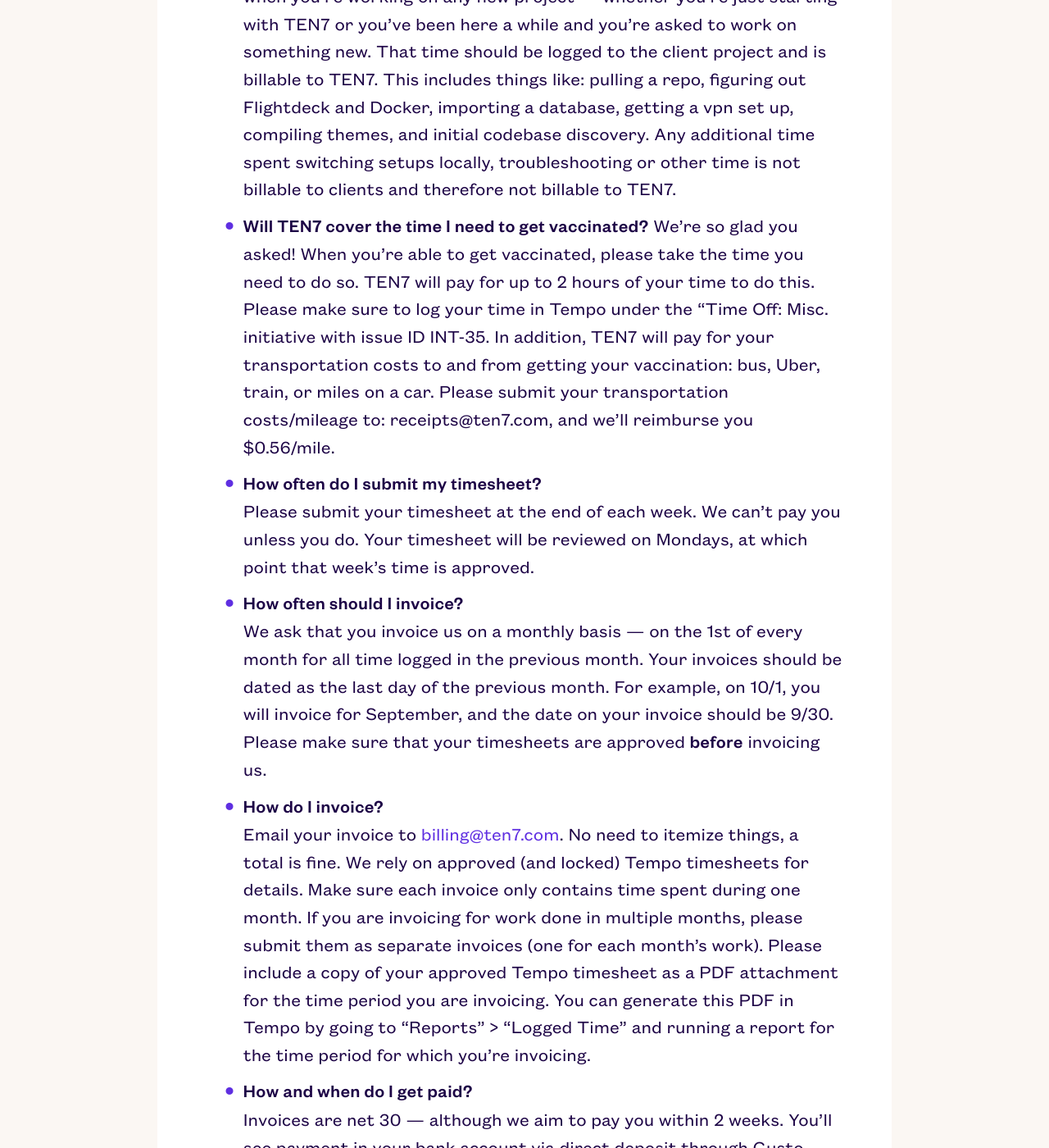
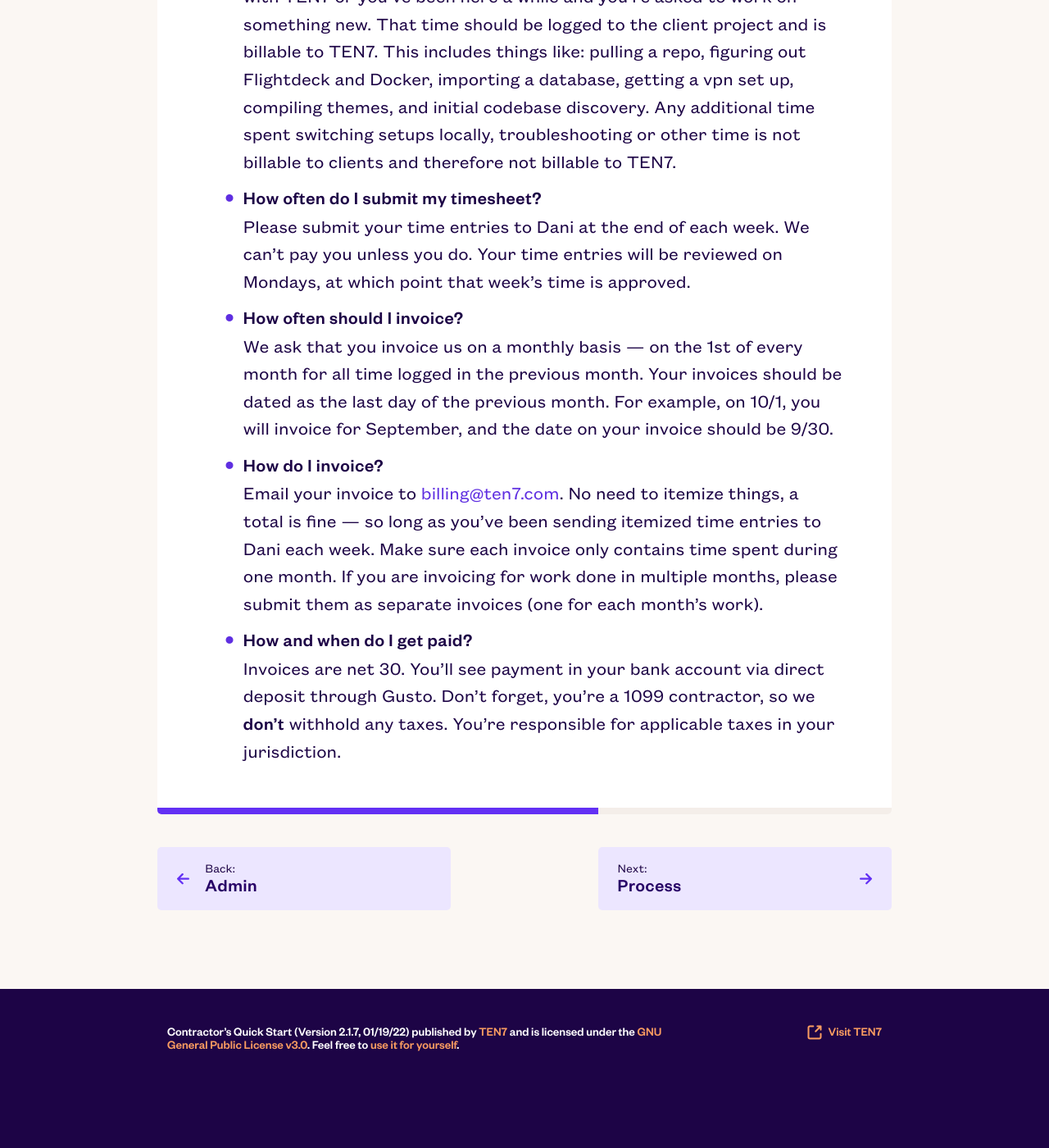
Before and after one commit to ten7/contractor.ten7.com, a Jekyll site: the page built from _pages/02_time.md, in a window 1280 px wide and 1400 px high, scrolled down 916 px. Shown: the whole window at 82% size. Built offline with Jekyll 4.4.1, drawn with Linux system fonts in a browser that asks for light colours; after the commit the page ends 2231 px from its top, so only the background shows below that; some of the changed text lies outside the part shown.

Commit message:
Changing contractor expectations

```diff
--- a/_pages/02_time.md
+++ b/_pages/02_time.md
@@ -9,20 +9,18 @@ opener: Chapter 2 of 4
 ---
 
 - **Where do I track my time?**
-We use the Tempo app within Jira to track all time. You can track in real-time via the Tempo timer or after the fact if that works better for you. We just ask that you keep your time up-to-date on a daily basis.
+You can track your time wherever works best for you. We ask that you send your time entries with details to our Director of Operations on a weekly basis.
 - **How do I know which projects or tasks I should track time to?**
 Your team lead will let you know which projects, tasks or categories you should be tracking time to. If you have questions about logging your time, ask Dani!
 - **Will TEN7 cover my onboarding time?**
-We know that when we start working together it'll take you a little time to get your machine set up with the various tools we use and get up to speed on all our    processes. TEN7 is happy to pay you for **up to** a full day (8 hours) of ramp-up time that you can log under the "Operations: Admin" initiative with issue ID INT-8 in Tempo.
+We know that when we start working together it'll take you a little time to get your machine set up with the various tools we use and get up to speed on all our processes. TEN7 is happy to pay you for **up to** a full day (6 hours) of ramp-up time that you can bill to us.
 - **Can I bill my local setup and switching time?**
 It's perfectly reasonable for you to log **up to** 3 hours of local setup time when you're working on any new project — whether you're just starting with TEN7 or you've been here a while and you're asked to work on something new. That time should be logged to the client project and is billable to TEN7. This includes things like: pulling a repo, figuring out Flightdeck and Docker, importing a database, getting a vpn set up, compiling themes, and initial codebase discovery. Any additional time spent switching setups locally, troubleshooting or other time is not billable to clients and therefore not billable to TEN7.
-- **Will TEN7 cover the time I need to get vaccinated?**
-We're so glad you asked! When you're able to get vaccinated, please take the time you need to do so. TEN7 will pay for up to 2 hours of your time to do this. Please make sure to log your time in Tempo under the "Time Off: Misc. initiative with issue ID INT-35. In addition, TEN7 will pay for your transportation costs to and from getting your vaccination: bus, Uber, train, or miles on a car. Please submit your transportation costs/mileage to: receipts@ten7.com, and we'll reimburse you $0.56/mile.
 - **How often do I submit my timesheet?**
-Please submit your timesheet at the end of each week. We can’t pay you unless you do. Your timesheet will be reviewed on Mondays, at which point that week's time is approved.
+Please submit your time entries to Dani at the end of each week. We can’t pay you unless you do. Your time entries will be reviewed on Mondays, at which point that week's time is approved.
 - **How often should I invoice?**
-We ask that you invoice us on a monthly basis — on the 1st of every month for all time logged in the previous month. Your invoices should be dated as the last day of the previous month. For example, on 10/1, you will invoice for September, and the date on your invoice should be 9/30. Please make sure that your timesheets are approved __before__ invoicing us.
+We ask that you invoice us on a monthly basis — on the 1st of every month for all time logged in the previous month. Your invoices should be dated as the last day of the previous month. For example, on 10/1, you will invoice for September, and the date on your invoice should be 9/30.
 - **How do I invoice?**
-Email your invoice to [billing@ten7.com](mailto:billing@ten7.com). No need to itemize things, a total is fine. We rely on approved (and locked) Tempo timesheets for details. Make sure each invoice only contains time spent during one month. If you are invoicing for work done in multiple months, please submit them as separate invoices (one for each month's work). Please include a copy of your approved Tempo timesheet as a PDF attachment for the time period you are invoicing. You can generate this PDF in Tempo by going to "Reports" > "Logged Time" and running a report for the time period for which you're invoicing.
+Email your invoice to [billing@ten7.com](mailto:billing@ten7.com). No need to itemize things, a total is fine — so long as you've been sending itemized time entries to Dani each week. Make sure each invoice only contains time spent during one month. If you are invoicing for work done in multiple months, please submit them as separate invoices (one for each month's work).
 - **How and when do I get paid?**
-Invoices are net 30 — although we aim to pay you within 2 weeks. You'll see payment in your bank account via direct deposit through Gusto. Don’t forget, you’re a 1099 contractor, so we **don't** withhold any taxes. You're responsible for applicable taxes in your jurisdiction.
+Invoices are net 30. You'll see payment in your bank account via direct deposit through Gusto. Don’t forget, you’re a 1099 contractor, so we **don't** withhold any taxes. You're responsible for applicable taxes in your jurisdiction.
```
